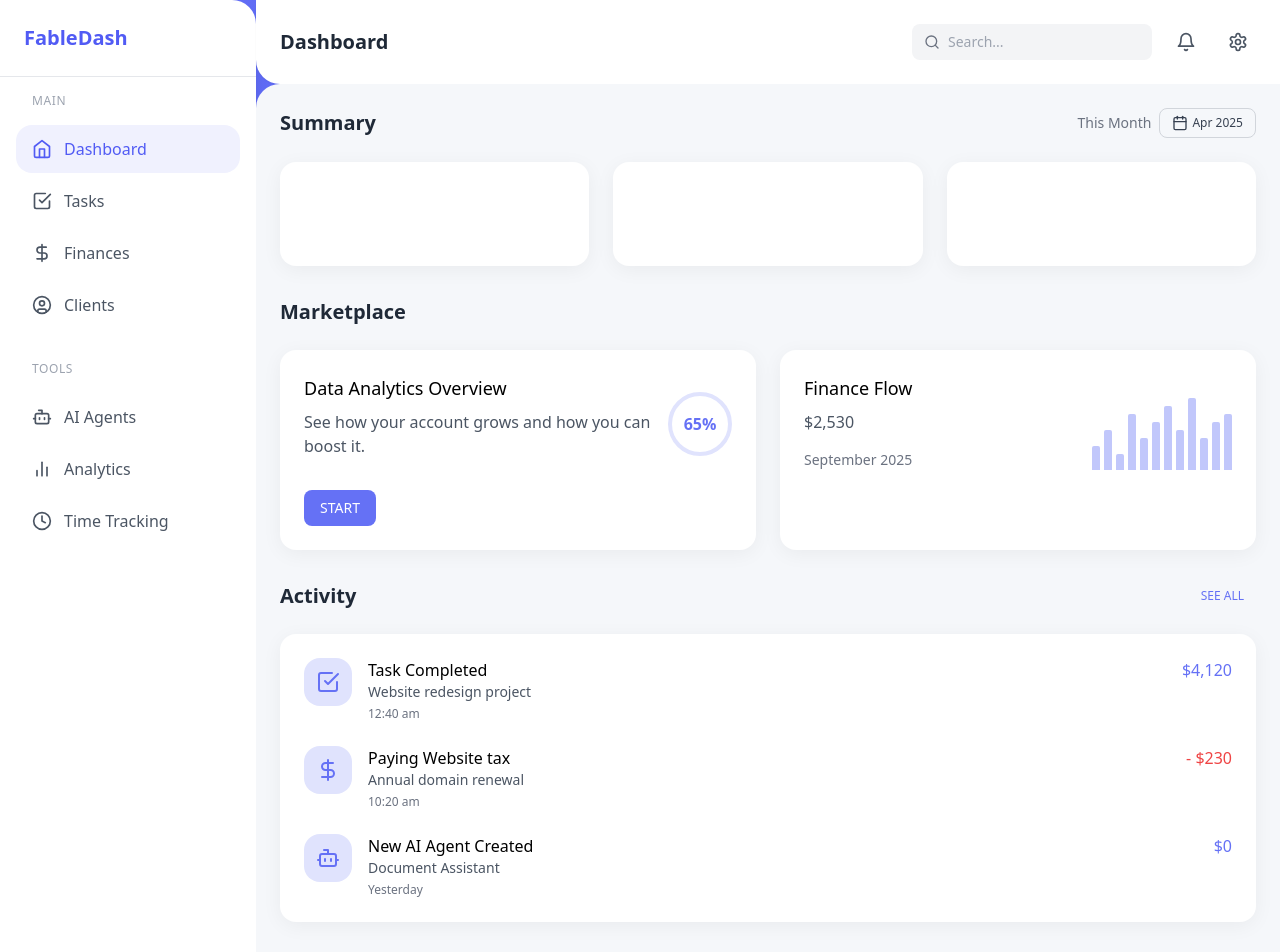
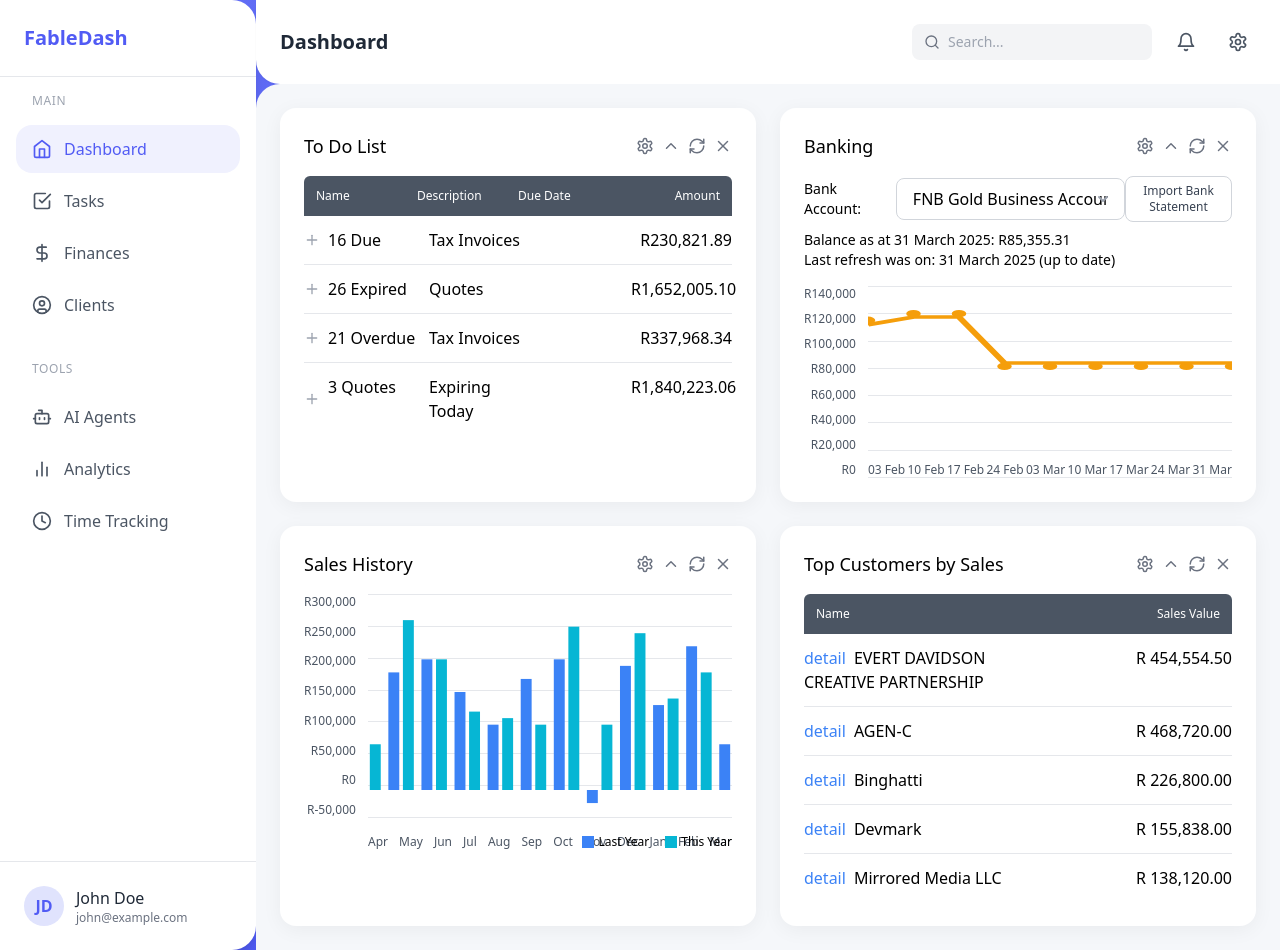
Before and after one commit to bdintelligence20/fabledash, a React (Vite) app: page / in a window 1280 px wide. Shown: the top 952 px of the page. Built offline with nearby package versions, Linux system fonts and the light colour scheme.

Commit message:
rag + dash

```diff
--- a/src/components/pages/DashboardPage.tsx
+++ b/src/components/pages/DashboardPage.tsx
@@ -1,201 +1,403 @@
-import {
-  CheckSquare,
-  DollarSign,
-  Bot,
-  Users,
-  ArrowUp,
-  ArrowDown,
-  BarChart2,
-  Calendar,
-  Clock,
-  TrendingUp
-} from 'lucide-react';
+import React from 'react';
+import { Settings, ChevronUp, RefreshCw, X, Plus } from 'lucide-react';
 import Card from '../ui/Card';
-import StatCard from '../ui/StatCard';
 import Button from '../ui/Button';
+import Table from '../ui/Table';
+import Select from '../ui/Select';
 
-const DashboardPage = () => {
+// Define types for our data
+interface TodoItem {
+  id: number;
+  count: number;
+  description: string;
+  amount: string;
+}
+
+interface BankAccount {
+  value: string;
+  label: string;
+}
+
+interface BankingChartPoint {
+  date: string;
+  balance: number;
+}
+
+interface SalesHistoryPoint {
+  month: string;
+  lastYear: number;
+  thisYear: number;
+}
+
+interface Customer {
+  id: number;
+  name: string;
+  salesValue: string;
+}
+
+const DashboardPage: React.FC = () => {
+  // To Do List data
+  const todoItems: TodoItem[] = [
+    { id: 1, count: 16, description: 'Due Tax Invoices', amount: 'R230,821.89' },
+    { id: 2, count: 26, description: 'Expired Quotes', amount: 'R1,652,005.10' },
+    { id: 3, count: 21, description: 'Overdue Tax Invoices', amount: 'R337,968.34' },
+    { id: 4, count: 3, description: 'Quotes Expiring Today', amount: 'R1,840,223.06' }
+  ];
+
+  // Banking data
+  const bankAccounts: BankAccount[] = [
+    { value: 'fnb', label: 'FNB Gold Business Account' }
+  ];
+
+  // Banking chart data - account balance over time
+  const bankingChartData: BankingChartPoint[] = [
+    { date: '03 Feb', balance: 120000 },
+    { date: '10 Feb', balance: 125000 },
+    { date: '17 Feb', balance: 125000 },
+    { date: '24 Feb', balance: 85000 },
+    { date: '03 Mar', balance: 85000 },
+    { date: '10 Mar', balance: 85000 },
+    { date: '17 Mar', balance: 85000 },
+    { date: '24 Mar', balance: 85000 },
+    { date: '31 Mar', balance: 85000 }
+  ];
+
+  // Sales History data
+  const salesHistoryData: SalesHistoryPoint[] = [
+    { month: 'Apr', lastYear: 80000, thisYear: 70000 },
+    { month: 'May', lastYear: 180000, thisYear: 260000 },
+    { month: 'Jun', lastYear: 200000, thisYear: 200000 },
+    { month: 'Jul', lastYear: 150000, thisYear: 120000 },
+    { month: 'Aug', lastYear: 100000, thisYear: 110000 },
+    { month: 'Sep', lastYear: 170000, thisYear: 100000 },
+    { month: 'Oct', lastYear: 200000, thisYear: 250000 },
+    { month: 'Nov', lastYear: -20000, thisYear: 100000 },
+    { month: 'Dec', lastYear: 190000, thisYear: 240000 },
+    { month: 'Jan', lastYear: 130000, thisYear: 140000 },
+    { month: 'Feb', lastYear: 220000, thisYear: 180000 },
+    { month: 'Mar', lastYear: 70000, thisYear: 260000 }
+  ];
+
+  // Top Customers data
+  const topCustomersData: Customer[] = [
+    { id: 1, name: 'EVERT DAVIDSON CREATIVE PARTNERSHIP', salesValue: 'R 454,554.50' },
+    { id: 2, name: 'AGEN-C', salesValue: 'R 468,720.00' },
+    { id: 3, name: 'Binghatti', salesValue: 'R 226,800.00' },
+    { id: 4, name: 'Devmark', salesValue: 'R 155,838.00' },
+    { id: 5, name: 'Mirrored Media LLC', salesValue: 'R 138,120.00' }
+  ];
+
+  // Top Customers table columns
+  const topCustomersColumns = [
+    {
+      key: 'name',
+      header: 'Name',
+      render: (item: Customer) => (
+        <div className="flex items-center">
+          <span className="text-blue-500 mr-2">detail</span>
+          <span>{item.name}</span>
+        </div>
+      )
+    },
+    {
+      key: 'salesValue',
+      header: 'Sales Value',
+      align: 'right' as const
+    }
+  ];
+
   return (
-    <div>
-      {/* Summary Section */}
-      <div className="mb-8">
-        <div className="flex justify-between items-center mb-6">
-          <h2 className="text-xl font-semibold text-gray-800">Summary</h2>
-          <div className="flex items-center">
-            <span className="text-sm text-gray-500 mr-2">This Month</span>
-            <Button variant="outline" size="sm">
-              <Calendar className="h-4 w-4 mr-1" />
-              Apr 2025
-            </Button>
+    <div className="grid grid-cols-1 md:grid-cols-2 gap-6">
+      {/* To Do List Widget */}
+      <Card className="relative">
+        <div className="flex justify-between items-center mb-4">
+          <h2 className="text-lg font-medium">To Do List</h2>
+          <div className="flex space-x-2">
+            <button className="text-gray-500 hover:text-gray-700">
+              <Settings size={18} />
+            </button>
+            <button className="text-gray-500 hover:text-gray-700">
+              <ChevronUp size={18} />
+            </button>
+            <button className="text-gray-500 hover:text-gray-700">
+              <RefreshCw size={18} />
+            </button>
+            <button className="text-gray-500 hover:text-gray-700">
+              <X size={18} />
+            </button>
           </div>
         </div>
 
-        <div className="grid grid-cols-1 md:grid-cols-3 gap-6">
-          <StatCard
-            title="CUSTOMERS"
-            value="54,235"
-            icon={<Users className="h-8 w-8" />}
-            bgColor="bg-primary-500"
-          />
-
-          <StatCard
-            title="INCOME"
-            value="$980,632"
-            icon={<DollarSign className="h-8 w-8" />}
-            bgColor="bg-primary-600"
-          />
-
-          <StatCard
-            title="PRODUCTS SOLD"
-            value="5,490"
-            icon={<TrendingUp className="h-8 w-8" />}
-            bgColor="bg-primary-700"
-          />
+        <div className="bg-gray-600 text-white rounded-t-md">
+          <div className="grid grid-cols-4 p-3 text-xs">
+            <div>Name</div>
+            <div>Description</div>
+            <div>Due Date</div>
+            <div className="text-right">Amount</div>
           </div>
         </div>
 
-      {/* Marketplace Section */}
-      <div className="mb-8">
-        <h2 className="text-xl font-semibold text-gray-800 mb-6">Marketplace</h2>
-
-        <div className="grid grid-cols-1 md:grid-cols-2 gap-6">
-          <Card>
-            <div className="flex justify-between">
-              <div>
-                <h3 className="text-lg font-medium mb-2">Data Analytics Overview</h3>
-                <p className="text-gray-600 mb-4">See how your account grows and how you can boost it.</p>
-              </div>
+        <div className="divide-y">
+          {todoItems.map((item) => (
+            <div key={item.id} className="py-3 hover:bg-gray-50">
               <div className="flex items-center">
-                <div className="w-16 h-16 rounded-full border-4 border-primary-100 flex items-center justify-center">
-                  <span className="text-primary-500 font-semibold">65%</span>
+                <button className="mr-2 text-gray-400">
+                  <Plus size={16} />
+                </button>
+                <div className="grid grid-cols-4 w-full">
+                  <div>{item.count} {item.description.split(' ')[0]}</div>
+                  <div>{item.description.split(' ').slice(1).join(' ')}</div>
+                  <div></div>
+                  <div className="text-right">{item.amount}</div>
                 </div>
               </div>
             </div>
-            <Button variant="primary" className="mt-4">
-              START
-            </Button>
+          ))}
+        </div>
       </Card>
 
-          <Card>
-            <div className="flex justify-between">
-              <div>
-                <h3 className="text-lg font-medium mb-2">Finance Flow</h3>
-                <p className="text-gray-600 mb-4">$2,530</p>
-                <p className="text-sm text-gray-500">September 2025</p>
+      {/* Banking Widget */}
+      <Card className="relative">
+        <div className="flex justify-between items-center mb-4">
+          <h2 className="text-lg font-medium">Banking</h2>
+          <div className="flex space-x-2">
+            <button className="text-gray-500 hover:text-gray-700">
+              <Settings size={18} />
+            </button>
+            <button className="text-gray-500 hover:text-gray-700">
+              <ChevronUp size={18} />
+            </button>
+            <button className="text-gray-500 hover:text-gray-700">
+              <RefreshCw size={18} />
+            </button>
+            <button className="text-gray-500 hover:text-gray-700">
+              <X size={18} />
+            </button>
           </div>
-              <div className="flex items-end">
-                {/* Simple bar chart visualization */}
-                <div className="flex items-end space-x-1">
-                  {[3, 5, 2, 7, 4, 6, 8, 5, 9, 4, 6, 7].map((height, index) => (
-                    <div
-                      key={index}
-                      className="w-2 bg-primary-200 rounded-t-sm"
-                      style={{ height: `${height * 8}px` }}
-                    ></div>
+        </div>
+
+        <div className="mb-4">
+          <div className="flex justify-between items-center mb-2">
+            <div className="flex items-center">
+              <span className="text-sm mr-2">Bank Account:</span>
+              <Select
+                options={bankAccounts}
+                value="fnb"
+                className="w-64"
+              />
+            </div>
+            <Button variant="outline" size="sm">
+              Import Bank Statement
+            </Button>
+          </div>
+          <div className="text-sm">
+            <div>Balance as at 31 March 2025: <span className="font-medium">R85,355.31</span></div>
+            <div>Last refresh was on: <span className="font-medium">31 March 2025</span> (up to date)</div>
+          </div>
+        </div>
+
+        <div className="h-48 relative">
+          {/* Banking Chart */}
+          <div className="absolute left-0 top-0 bottom-0 flex flex-col justify-between text-right pr-2 text-xs text-gray-600">
+            <div>R140,000</div>
+            <div>R120,000</div>
+            <div>R100,000</div>
+            <div>R80,000</div>
+            <div>R60,000</div>
+            <div>R40,000</div>
+            <div>R20,000</div>
+            <div>R0</div>
+          </div>
+
+          <div className="absolute left-16 right-0 top-0 bottom-0">
+            <div className="h-full flex flex-col justify-between">
+              {[0, 1, 2, 3, 4, 5, 6, 7].map((i) => (
+                <div key={i} className="border-t border-gray-200 h-0"></div>
               ))}
+            </div>
+
+            <div className="absolute inset-0 pt-2">
+              <svg width="100%" height="100%" viewBox="0 0 100 100" preserveAspectRatio="none">
+                <polyline
+                  points="
+                    0,16.7
+                    12.5,12.5
+                    25,12.5
+                    37.5,37.5
+                    50,37.5
+                    62.5,37.5
+                    75,37.5
+                    87.5,37.5
+                    100,37.5
+                  "
+                  fill="none"
+                  stroke="#F59E0B"
+                  strokeWidth="2"
+                />
+                {bankingChartData.map((point, i) => (
+                  <circle
+                    key={i}
+                    cx={i * (100 / (bankingChartData.length - 1))}
+                    cy={100 - (point.balance / 140000 * 100)}
+                    r="1.5"
+                    fill="#F59E0B"
+                    stroke="#F59E0B"
+                    strokeWidth="1"
+                  />
+                ))}
+              </svg>
+            </div>
+          </div>
+
+          <div className="absolute left-16 right-0 bottom-0 flex justify-between text-xs text-gray-600 pt-1">
+            {bankingChartData.map((point, i) => (
+              <div key={i}>{point.date.split(' ')[0]} {point.date.split(' ')[1]}</div>
+            ))}
+          </div>
+        </div>
+      </Card>
+
+      {/* Sales History Widget */}
+      <Card className="relative">
+        <div className="flex justify-between items-center mb-4">
+          <h2 className="text-lg font-medium">Sales History</h2>
+          <div className="flex space-x-2">
+            <button className="text-gray-500 hover:text-gray-700">
+              <Settings size={18} />
+            </button>
+            <button className="text-gray-500 hover:text-gray-700">
+              <ChevronUp size={18} />
+            </button>
+            <button className="text-gray-500 hover:text-gray-700">
+              <RefreshCw size={18} />
+            </button>
+            <button className="text-gray-500 hover:text-gray-700">
+              <X size={18} />
+            </button>
+          </div>
+        </div>
+
+        <div className="h-64 relative">
+          {/* Sales History Chart */}
+          <div className="absolute left-0 top-0 bottom-8 flex flex-col justify-between text-right pr-2 text-xs text-gray-600">
+            <div>R300,000</div>
+            <div>R250,000</div>
+            <div>R200,000</div>
+            <div>R150,000</div>
+            <div>R100,000</div>
+            <div>R50,000</div>
+            <div>R0</div>
+            <div>R-50,000</div>
+          </div>
+
+          <div className="absolute left-16 right-0 top-0 bottom-8">
+            <div className="h-full flex flex-col justify-between">
+              {[0, 1, 2, 3, 4, 5, 6, 7].map((i) => (
+                <div key={i} className="border-t border-gray-200 h-0"></div>
+              ))}
+            </div>
+
+            <div className="absolute inset-0">
+              <svg width="100%" height="100%" viewBox="0 0 100 100" preserveAspectRatio="none">
+                {salesHistoryData.map((month, i) => {
+                  const x = i * (100 / (salesHistoryData.length - 1));
+                  const barWidth = 3;
+                  const gap = 1;
+
+                  // Calculate heights based on max value of 300000
+                  const lastYearHeight = (month.lastYear / 300000) * 87.5;
+                  const thisYearHeight = (month.thisYear / 300000) * 87.5;
+
+                  // Handle negative values
+                  const lastYearY = month.lastYear < 0 ? 87.5 : 87.5 - lastYearHeight;
+                  const thisYearY = month.thisYear < 0 ? 87.5 : 87.5 - thisYearHeight;
+
+                  return (
+                    <g key={i}>
+                      {/* Last Year Bar */}
+                      <rect
+                        x={x - barWidth - gap/2}
+                        y={lastYearY}
+                        width={barWidth}
+                        height={Math.abs(lastYearHeight)}
+                        fill="#3B82F6"
+                      />
+
+                      {/* This Year Bar */}
+                      <rect
+                        x={x + gap/2}
+                        y={thisYearY}
+                        width={barWidth}
+                        height={Math.abs(thisYearHeight)}
+                        fill="#06B6D4"
+                      />
+                    </g>
+                  );
+                })}
+              </svg>
+            </div>
+          </div>
+
+          <div className="absolute left-16 right-0 bottom-0 flex justify-between text-xs text-gray-600">
+            {salesHistoryData.map((month, i) => (
+              <div key={i}>{month.month}</div>
+            ))}
+          </div>
+
+          <div className="absolute bottom-0 right-0 flex items-center text-xs">
+            <div className="flex items-center mr-4">
+              <div className="w-3 h-3 bg-blue-500 mr-1"></div>
+              <span>Last Year</span>
+            </div>
+            <div className="flex items-center">
+              <div className="w-3 h-3 bg-cyan-500 mr-1"></div>
+              <span>This Year</span>
             </div>
           </div>
         </div>
       </Card>
+
+      {/* Top Customers by Sales Widget */}
+      <Card className="relative">
+        <div className="flex justify-between items-center mb-4">
+          <h2 className="text-lg font-medium">Top Customers by Sales</h2>
+          <div className="flex space-x-2">
+            <button className="text-gray-500 hover:text-gray-700">
+              <Settings size={18} />
+            </button>
+            <button className="text-gray-500 hover:text-gray-700">
+              <ChevronUp size={18} />
+            </button>
+            <button className="text-gray-500 hover:text-gray-700">
+              <RefreshCw size={18} />
+            </button>
+            <button className="text-gray-500 hover:text-gray-700">
+              <X size={18} />
+            </button>
           </div>
         </div>
 
-      {/* Activity Section */}
-      <div className="mb-8">
-        <div className="flex justify-between items-center mb-6">
-          <h2 className="text-xl font-semibold text-gray-800">Activity</h2>
-          <Button variant="text" size="sm">
-            SEE ALL
-          </Button>
-        </div>
-
-        <Card>
-          <div className="space-y-6">
-            <div className="flex items-start">
-              <div className="bg-primary-100 p-3 rounded-xl mr-4">
-                <CheckSquare className="h-6 w-6 text-primary-500" />
-              </div>
-              <div className="flex-1">
-                <div className="flex justify-between">
-                  <div>
-                    <p className="font-medium">Task Completed</p>
-                    <p className="text-sm text-gray-600">Website redesign project</p>
-                  </div>
-                  <p className="text-primary-500 font-medium">$4,120</p>
-                </div>
-                <p className="text-xs text-gray-500 mt-1">12:40 am</p>
+        <div className="bg-gray-600 text-white rounded-t-md">
+          <div className="grid grid-cols-2 p-3 text-xs">
+            <div>Name</div>
+            <div className="text-right">Sales Value</div>
           </div>
         </div>
 
-            <div className="flex items-start">
-              <div className="bg-primary-100 p-3 rounded-xl mr-4">
-                <DollarSign className="h-6 w-6 text-primary-500" />
+        <div className="divide-y">
+          {topCustomersData.map((customer) => (
+            <div key={customer.id} className="py-3 hover:bg-gray-50">
+              <div className="grid grid-cols-2">
+                <div>
+                  <span className="text-blue-500 mr-2">detail</span>
+                  {customer.name}
                 </div>
-              <div className="flex-1">
-                <div className="flex justify-between">
-                  <div>
-                    <p className="font-medium">Paying Website tax</p>
-                    <p className="text-sm text-gray-600">Annual domain renewal</p>
-                  </div>
-                  <p className="text-red-500 font-medium">- $230</p>
-                </div>
-                <p className="text-xs text-gray-500 mt-1">10:20 am</p>
+                <div className="text-right">{customer.salesValue}</div>
               </div>
             </div>
-
-            <div className="flex items-start">
-              <div className="bg-primary-100 p-3 rounded-xl mr-4">
-                <Bot className="h-6 w-6 text-primary-500" />
-              </div>
-              <div className="flex-1">
-                <div className="flex justify-between">
-                  <div>
-                    <p className="font-medium">New AI Agent Created</p>
-                    <p className="text-sm text-gray-600">Document Assistant</p>
-                  </div>
-                  <p className="text-primary-500 font-medium">$0</p>
-                </div>
-                <p className="text-xs text-gray-500 mt-1">Yesterday</p>
-              </div>
-            </div>
+          ))}
         </div>
       </Card>
-      </div>
-
-      {/* Top Categories Section */}
-      <div>
-        <div className="flex justify-between items-center mb-6">
-          <h2 className="text-xl font-semibold text-gray-800">Top Categories</h2>
-        </div>
-
-        <p className="text-gray-600 mb-6">Explore your top categories and keep shopping with cashback</p>
-
-        <div className="grid grid-cols-1 md:grid-cols-2 gap-6">
-          <Card className="bg-accent-50 border border-accent-100">
-            <div className="flex items-center">
-              <div className="bg-accent-200 p-4 rounded-xl mr-4">
-                <span className="text-2xl">👟</span>
-              </div>
-              <div>
-                <h3 className="font-medium">Footwear</h3>
-                <p className="text-sm text-gray-600">18,941 units</p>
-              </div>
-            </div>
-          </Card>
-
-          <Card className="bg-primary-50 border border-primary-100">
-            <div className="flex items-center">
-              <div className="bg-primary-200 p-4 rounded-xl mr-4">
-                <span className="text-2xl">🧢</span>
-              </div>
-              <div>
-                <h3 className="font-medium">Accessories</h3>
-                <p className="text-sm text-gray-600">26,061 units</p>
-              </div>
-            </div>
-          </Card>
-        </div>
-      </div>
     </div>
   );
 };
```
Also changed, not shown: 1 other file (tests, documents, lock files or other folders). Lines whose indentation alone changed are shown as unchanged.
